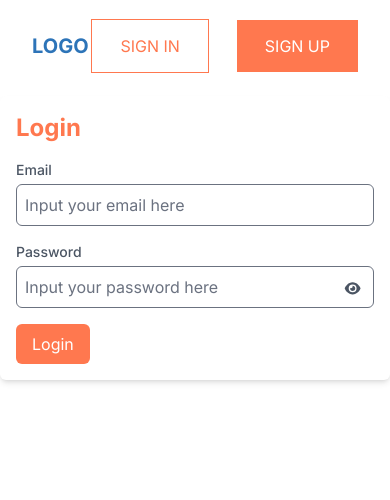
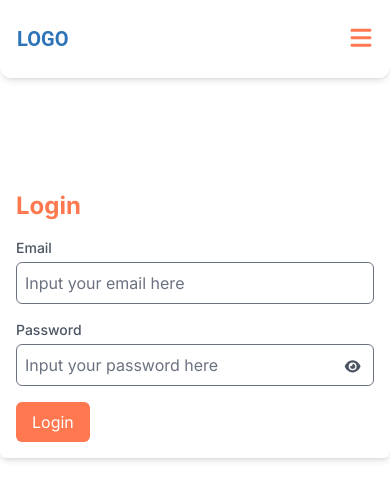
Before and after one commit to henryanandsr/technical-assessment, a Next.js app in the folder client/villa-reservation-client/: page /login in a window 390 px wide. Shown: the top 500 px of the page. Built offline with nearby package versions, Linux system fonts and the light colour scheme; no server answers.

Commit message:
fix : responsive navigation bar

```diff
--- a/client/villa-reservation-client/app/components/NavigationBar.tsx
+++ b/client/villa-reservation-client/app/components/NavigationBar.tsx
@@ -6,14 +6,33 @@ import Cookies from "js-cookie";
 import { handleLogout } from "@/app/utils/auth";
 import Link from "next/link";
 import { FontAwesomeIcon } from "@fortawesome/react-fontawesome";
-import { faUser, faSignOutAlt } from "@fortawesome/free-solid-svg-icons";
+import {
+  faUser,
+  faSignOutAlt,
+  faTimes,
+  faBars,
+} from "@fortawesome/free-solid-svg-icons";
+import {
+  Navbar,
+  MobileNav,
+  Typography,
+  Button,
+  IconButton,
+  Card,
+} from "@material-tailwind/react";
 
 function NavigationBar() {
   const axiosInstance = axiosPrivate();
+  const [openNav, setOpenNav] = useState(false);
   const router = useRouter();
   const [loggedIn, setLoggedIn] = useState(false);
   const [name, setName] = useState("");
-
+  useEffect(() => {
+    window.addEventListener(
+      "resize",
+      () => window.innerWidth >= 960 && setOpenNav(false)
+    );
+  }, []);
   useEffect(() => {
     // Check if the user is logged in based on the presence of the access token
     const serverUrl = process.env.SERVER_URL + "/api/info";
@@ -41,19 +60,8 @@ function NavigationBar() {
       setLoggedIn(false);
     }
   };
-
-  return (
-    <nav className="bg-white p-8 fixed w-full top-0 z-50">
-      <div className="container mx-auto flex items-center justify-between">
-        {/* Logo or Brand */}
-        <Link href="/">
-          <div className="text-tertiary font-bold text-xl">LOGO</div>
-        </Link>
-
-        {/* Navigation Links */}
-        <div className="space-x-7">
-          {loggedIn ? (
-            <div className="flex flex-row items-center space-x-9">
+  const navList = loggedIn ? (
+    <ul className="mt-2 mb-4 flex flex-col gap-2 lg:mb-0 lg:mt-0 lg:flex-row lg:items-center lg:gap-6">
       <Link href="/villa?page=1&itemsPerPage=10" className="text-black">
         VILLA
       </Link>
@@ -71,10 +79,9 @@ function NavigationBar() {
           flex-col bg-white drop-shadow-lg"
         >
           <Link
-                    href={"/profile"}
+            href="/profile"
             className="text-white hover:text-gray-300 cursor-pointer bg-primary py-2 px-3"
           >
-                    {/* add icon */}
             <FontAwesomeIcon icon={faUser} className="mr-2" />
             Profile
           </Link>
@@ -82,32 +89,67 @@ function NavigationBar() {
             onClick={handleLogoutButton}
             className="text-white hover:text-gray-300 cursor-pointer bg-primary py-2 px-3"
           >
-                    {/* add icon */}
             <FontAwesomeIcon icon={faSignOutAlt} className="mr-2" />
             Logout
           </button>
         </div>
       </div>
-            </div>
+    </ul>
   ) : (
-            <>
-              <Link
-                href="/login"
-                className="text-primary border border-primary px-7 py-4"
+    <ul className="mt-2 mb-4 flex flex-col gap-2 lg:mb-0 lg:mt-0 lg:flex-row lg:items-center lg:gap-6">
+      <Link href="/login">
+        <Button
+          placeholder="Sign In"
+          className="bg-white text-black text-primary shadow-none"
         >
           SIGN IN
+        </Button>
       </Link>
-              <Link
-                href="/register"
-                className="text-white bg-primary px-7 py-4"
+
+      <Link href="/register">
+        <Button placeholder="Sign Up" className="bg-primary">
+          SIGN UP
+        </Button>
+      </Link>
+    </ul>
+  );
+  return (
+    <Navbar
+      className="sticky top-0 z-10 h-max max-w-full px-4 py-6 lg:px-8 lg:py-4"
+      placeholder="Navbar"
     >
-                SIGN UP
+      <div className="container mx-auto flex items-center justify-between">
+        {/* Logo or Brand */}
+        <Link href="/">
+          <Typography
+            placeholder="Logo"
+            className="text-tertiary font-bold text-xl"
+          >
+            LOGO
+          </Typography>
         </Link>
-            </>
+
+        {/* Nav List */}
+        <div className="hidden lg:flex lg:flex-row lg:items-center lg:gap-6">
+          {navList}
+        </div>
+
+        <IconButton
+          placeholder={"Menu"}
+          variant="text"
+          className="ml-auto h-6 w-6 text-inherit  lg:hidden text-primary"
+          ripple={false}
+          onClick={() => setOpenNav(!openNav)}
+        >
+          {openNav ? (
+            <FontAwesomeIcon icon={faTimes} className="h-6 w-6" />
+          ) : (
+            <FontAwesomeIcon icon={faBars} className="h-6 w-6" />
           )}
+        </IconButton>
       </div>
-      </div>
-    </nav>
+      <MobileNav open={openNav}>{navList}</MobileNav>
+    </Navbar>
   );
 }
 
--- a/client/villa-reservation-client/app/page.tsx
+++ b/client/villa-reservation-client/app/page.tsx
@@ -7,6 +7,8 @@ import AboutUsComponents from "./components/Homepage/AboutUsComponents";
 import Footer from "./components/Homepage/Footer";
 import MultiSelectDropdown from "./components/Villa/MultiSelectDropdown";
 import useAxiosPrivate from "./utils/api";
+import { ThemeProvider } from "@material-tailwind/react";
+
 interface Villa {
   id: string;
   name: string;
@@ -96,7 +98,7 @@ const Home = () => {
     Router.push(`/villa?${params.toString()}` + "&page=1" + "&itemsPerPage=10");
   };
   return (
-    <>
+    <ThemeProvider>
       <NavigationBar />
       <div className="relative">
         <img
@@ -209,7 +211,7 @@ const Home = () => {
       <AboutUsComponents />
       {/* <ListOfVilla /> */}
       <Footer />
-    </>
+    </ThemeProvider>
   );
 };
 
--- a/client/villa-reservation-client/package.json
+++ b/client/villa-reservation-client/package.json
@@ -12,6 +12,7 @@
     "@fortawesome/fontawesome-svg-core": "^6.5.1",
     "@fortawesome/free-solid-svg-icons": "^6.5.1",
     "@fortawesome/react-fontawesome": "^0.2.0",
+    "@material-tailwind/react": "^2.1.8",
     "@types/axios": "^0.14.0",
     "@types/js-cookie": "^3.0.6",
     "@types/leaflet": "^1.9.8",
--- a/client/villa-reservation-client/tailwind.config.ts
+++ b/client/villa-reservation-client/tailwind.config.ts
@@ -1,6 +1,7 @@
 import type { Config } from "tailwindcss";
+const withMT = require("@material-tailwind/react/utils/withMT");
 
-const config: Config = {
+const config: Config = withMT({
   content: [
     "./pages/**/*.{js,ts,jsx,tsx,mdx}",
     "./components/**/*.{js,ts,jsx,tsx,mdx}",
@@ -24,5 +25,5 @@ const config: Config = {
     },
   },
   plugins: [require("flowbite/plugin")],
-};
+});
 export default config;
```
Also changed, not shown: 1 other file (tests, documents, lock files or other folders). Lines whose indentation alone changed are shown as unchanged.
